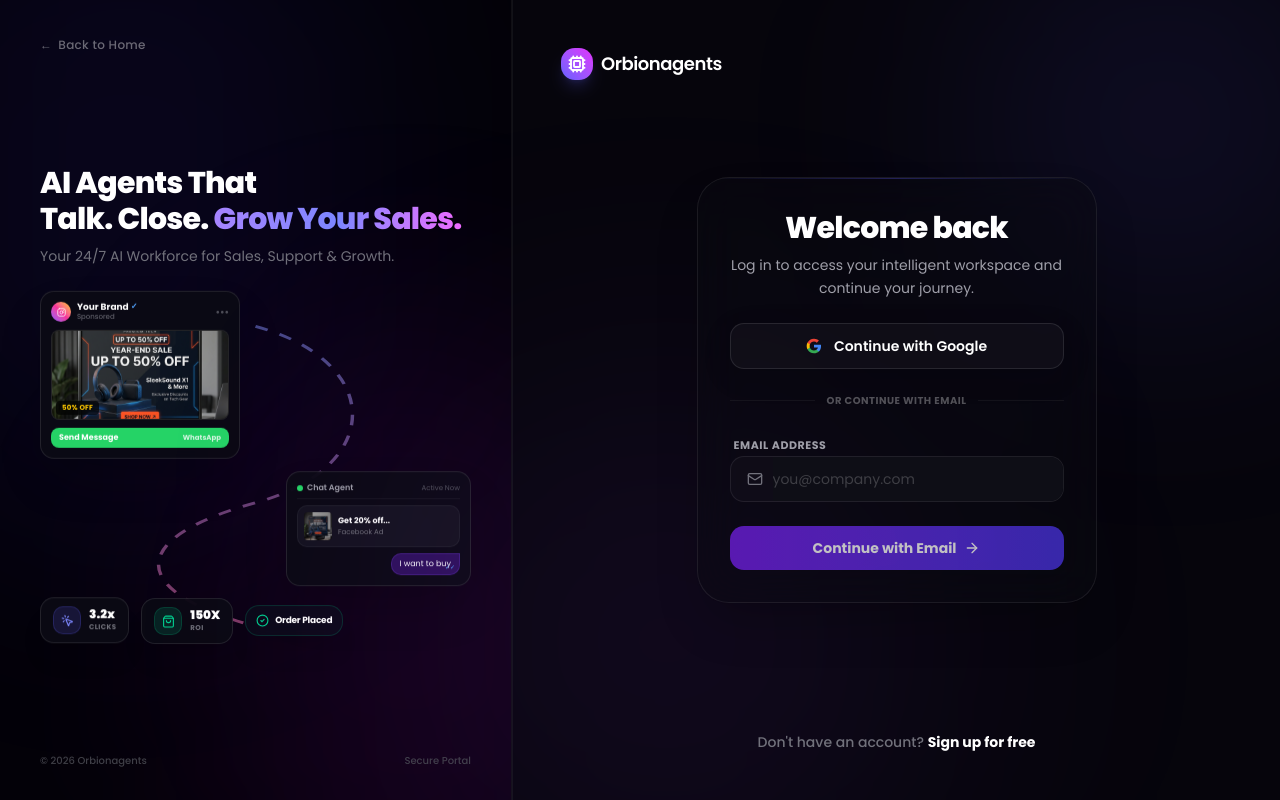
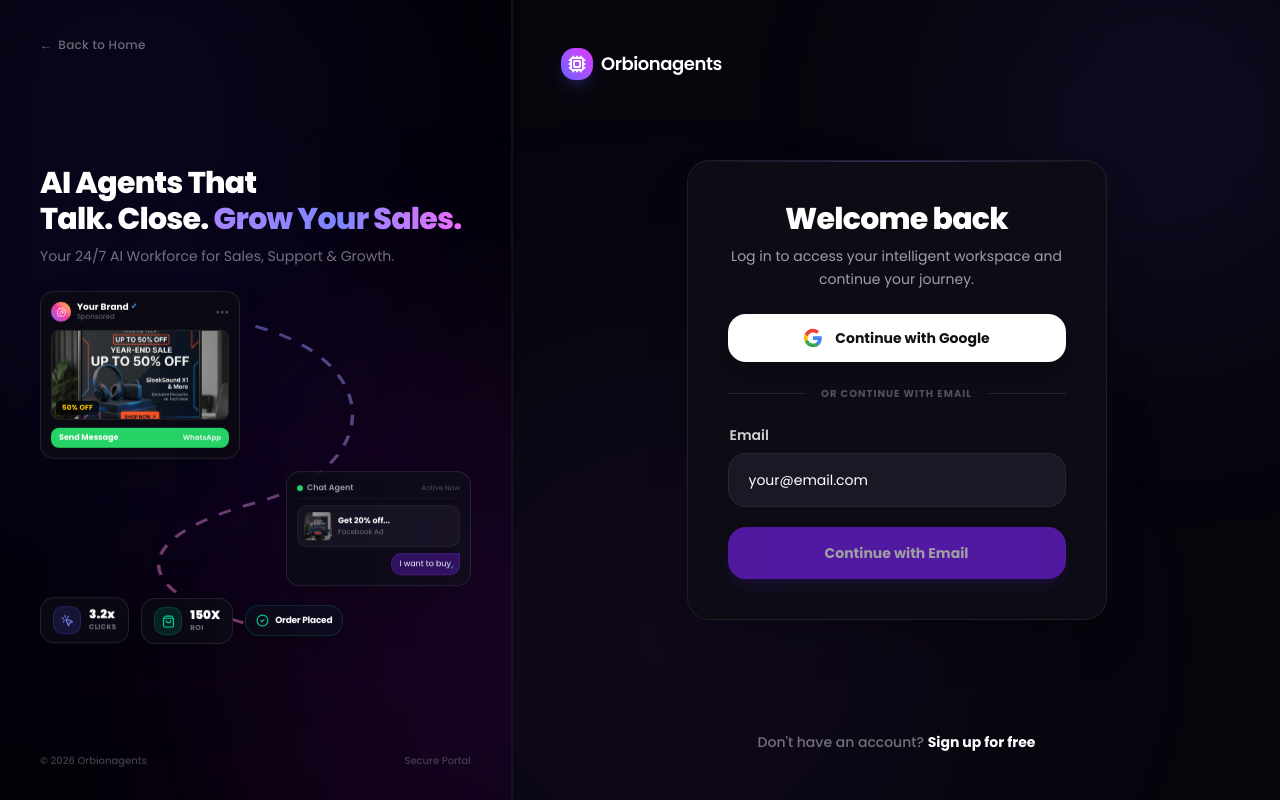
Before and after one commit to Auromind-Ai/auromindai-base-mvp, a Next.js app in the folder frontend/: page /login in a window 1280 px wide. Built offline with nearby package versions, Linux system fonts and the light colour scheme; no server answers.

Commit message:
style: redesign login form card with solid white Google btn, dark rounded inputs, purple CTA

```diff
--- a/frontend/src/app/login/page.js
+++ b/frontend/src/app/login/page.js
@@ -488,9 +488,9 @@ function LoginContent() {
                 </div>
 
                 {/* Form Wrapper Card */}
-                <div className="w-full max-w-[400px] mx-auto p-6 sm:p-8 rounded-[2rem] border border-white/[0.08] bg-[#0B0A12]/40 backdrop-blur-xl shadow-2xl relative overflow-hidden my-auto">
-                    {/* Glowing card outline top accent */}
-                    <div className="absolute top-0 left-0 right-0 h-[1.5px] bg-gradient-to-r from-transparent via-indigo-500/30 to-transparent" />
+                <div className="w-full max-w-[420px] mx-auto px-6 py-8 sm:px-10 sm:py-10 rounded-3xl border border-white/[0.08] bg-[#0D0C15] shadow-2xl relative overflow-hidden my-auto">
+                    {/* Subtle top accent */}
+                    <div className="absolute top-0 left-0 right-0 h-[1.5px] bg-gradient-to-r from-transparent via-violet-500/40 to-transparent" />
 
                     <motion.div
                         initial={{ opacity: 0, y: 15 }}
@@ -540,14 +540,15 @@ function LoginContent() {
                                     animate="visible"
                                     exit="exit"
                                     onSubmit={handleSendOTP}
-                                    className="space-y-4"
+                                    className="space-y-5"
                                 >
+                                    {/* Google Button — solid white */}
                                     <button
                                         type="button"
                                         onClick={() => api.googleLogin('login')}
-                                        className="w-full bg-white/[0.03] hover:bg-white/[0.06] border border-white/10 hover:border-white/20 rounded-xl py-3 flex items-center justify-center gap-3 text-white font-semibold text-sm transition-all duration-300 shadow-[0_8px_30px_rgb(0,0,0,0.12)]"
+                                        className="w-full bg-white hover:bg-zinc-100 active:bg-zinc-200 transition-colors rounded-2xl py-3.5 flex items-center justify-center gap-3 font-bold text-[#111] text-sm shadow-lg"
                                     >
-                                        <svg className="w-4 h-4" viewBox="0 0 24 24">
+                                        <svg className="w-5 h-5 shrink-0" viewBox="0 0 24 24">
                                             <path fill="#4285F4" d="M22.56 12.25c0-.78-.07-1.53-.2-2.25H12v4.26h5.92c-.26 1.37-1.04 2.53-2.21 3.31v2.77h3.57c2.08-1.92 3.28-4.74 3.28-8.09z" />
                                             <path fill="#34A853" d="M12 23c2.97 0 5.46-.98 7.28-2.66l-3.57-2.77c-.98.66-2.23 1.06-3.71 1.06-2.86 0-5.29-1.93-6.16-4.53H2.18v2.84C3.99 20.53 7.7 23 12 23z" />
                                             <path fill="#FBBC05" d="M5.84 14.09c-.22-.66-.35-1.36-.35-2.09s.13-1.43.35-2.09V7.07H2.18C1.43 8.55 1 10.22 1 12s.43 3.45 1.18 4.93l2.85-2.22.81-.62z" />
@@ -556,49 +557,40 @@ function LoginContent() {
                                         Continue with Google
                                     </button>
 
-                                    <div className="relative flex items-center py-2">
-                                        <div className="flex-grow border-t border-white/5"></div>
-                                        <span className="flex-shrink-0 mx-3 text-white/30 text-[10px] font-bold uppercase tracking-wider">or continue with email</span>
-                                        <div className="flex-grow border-t border-white/5"></div>
+                                    {/* Divider */}
+                                    <div className="relative flex items-center py-1">
+                                        <div className="flex-grow border-t border-white/10" />
+                                        <span className="flex-shrink-0 mx-4 text-zinc-600 text-[10px] font-bold uppercase tracking-widest">or continue with email</span>
+                                        <div className="flex-grow border-t border-white/10" />
                                     </div>
 
-                                    <div className="space-y-1.5">
-                                        <label className="text-[11px] font-bold text-zinc-400 ml-1 uppercase tracking-wider">Email Address</label>
-                                        <div className="relative group">
-                                            <div className="absolute inset-0 rounded-xl bg-gradient-to-r from-indigo-500/20 to-purple-500/20 opacity-0 group-focus-within:opacity-100 blur-md transition-opacity duration-500" />
-                                            <div className="relative bg-white/[0.02] rounded-xl flex items-center border border-white/[0.08] overflow-hidden transition-all duration-300 group-focus-within:border-indigo-500/40 group-focus-within:bg-[#0E0E16] group-hover:border-white/15">
-                                                <div className="pl-4 pr-2.5 text-zinc-500 group-focus-within:text-indigo-400 transition-colors duration-300">
-                                                    <Mail size={16} strokeWidth={2} />
-                                                </div>
-
+                                    {/* Email Field */}
+                                    <div className="space-y-2">
+                                        <label className="block text-sm font-semibold text-white/80 ml-0.5">Email</label>
+                                        <div className="relative">
                                             <input
                                                 type="email"
                                                 required
                                                 value={email}
                                                 onChange={(e) => setEmail(e.target.value)}
-                                                    className="w-full bg-transparent py-3 pr-4 text-white placeholder:text-white/20 focus:outline-none text-sm"
-                                                    placeholder="you@company.com"
+                                                className="w-full bg-[#1A1825] border border-white/[0.06] hover:border-white/[0.12] focus:border-violet-500/50 focus:ring-2 focus:ring-violet-500/10 rounded-2xl py-4 px-5 text-white placeholder:text-zinc-600 focus:outline-none text-sm transition-all duration-200"
+                                                placeholder="your@email.com"
                                                 style={{
-                                                        WebkitBoxShadow: '0 0 0px 1000px #0E0E16 inset',
+                                                    WebkitBoxShadow: '0 0 0px 1000px #1A1825 inset',
+                                                    WebkitTextFillColor: '#fff',
                                                     caretColor: '#ffffff',
-                                                        transition: 'background-color 99999s ease-in-out 0s',
                                                 }}
                                             />
                                         </div>
                                     </div>
-                                    </div>
 
+                                    {/* Submit Button */}
                                     <button
                                         type="submit"
                                         disabled={loading || !email}
-                                        className="relative w-full rounded-xl overflow-hidden group disabled:opacity-75 disabled:cursor-not-allowed mt-2 h-11"
+                                        className="w-full bg-violet-600 hover:bg-violet-500 active:bg-violet-700 disabled:opacity-60 disabled:cursor-not-allowed transition-colors rounded-2xl py-4 flex items-center justify-center gap-2 text-white font-bold text-sm shadow-lg shadow-violet-900/30"
                                     >
-                                        <div className="absolute inset-0 bg-gradient-to-r from-violet-600 to-indigo-600 opacity-90 group-hover:opacity-100 transition-opacity" />
-                                        <div className="relative flex items-center justify-center h-full gap-2 text-white font-bold text-sm">
-                                            {loading ? <Loader2 className="w-4 h-4 animate-spin" /> : (
-                                                <>Continue with Email <ArrowRight className="w-4 h-4 group-hover:translate-x-1 transition-transform" /></>
-                                            )}
-                                        </div>
+                                        {loading ? <Loader2 className="w-4 h-4 animate-spin" /> : 'Continue with Email'}
                                     </button>
                                 </motion.form>
                             )}
```
Lines whose indentation alone changed are shown as unchanged.
